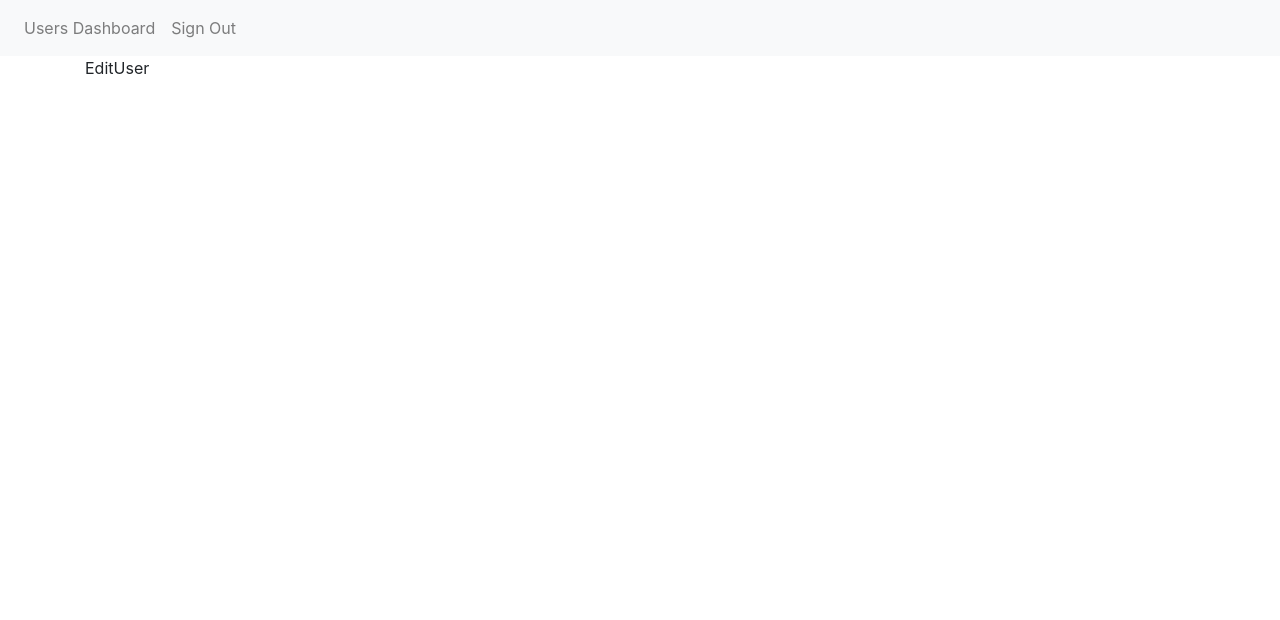
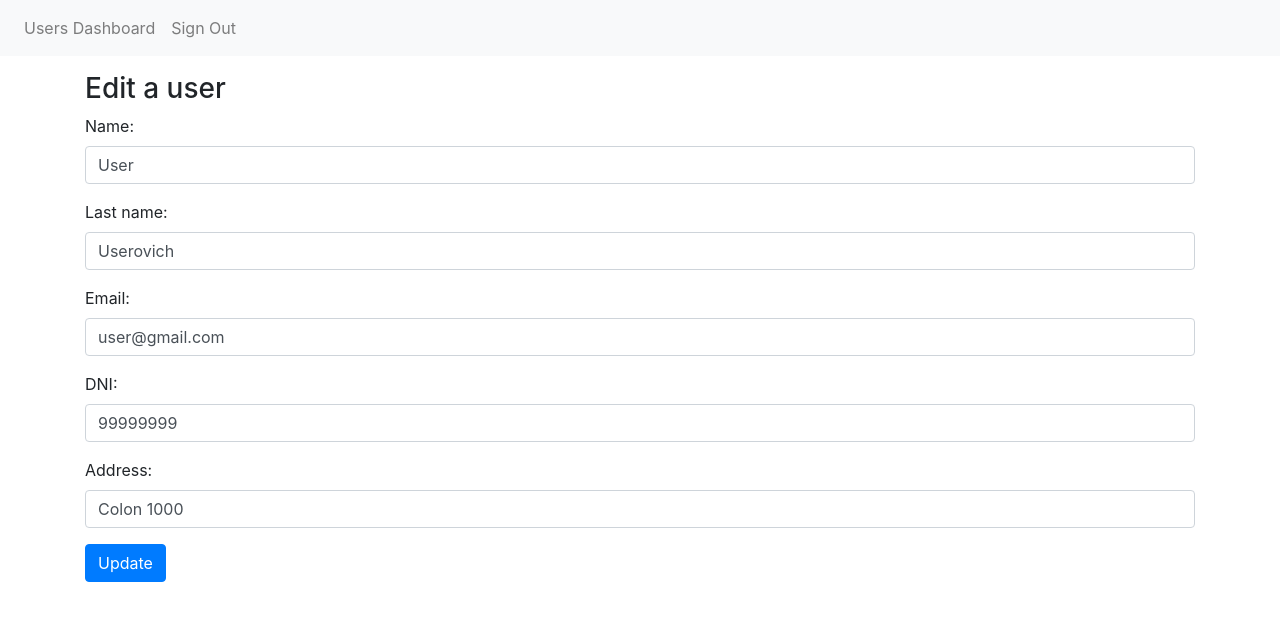
Before and after one commit to yuliya-sharapa/login-challenge, a React (Create React App) app: page /edit/1 in a window 1280 px wide. Shown: the top 620 px of the page. Built offline with nearby package versions, Linux system fonts and the light colour scheme.

Commit message:
add edit user template, add react icons

```diff
--- a/package.json
+++ b/package.json
@@ -11,6 +11,7 @@
     "react": "^17.0.1",
     "react-dom": "^17.0.1",
     "react-hook-form": "^6.14.2",
+    "react-icons": "^4.1.0",
     "react-router-dom": "^5.2.0",
     "react-scripts": "4.0.1",
     "web-vitals": "^0.2.4",
--- /dev/null
+++ b/src/components/EditForm.js
@@ -0,0 +1,94 @@
+import React from 'react';
+import {useForm} from 'react-hook-form'
+import {useHistory} from 'react-router-dom';
+//import {yupResolver} from '@hookform/resolvers/yup';
+//import {UserLoginSchema} from '../validations/UserValidation';
+
+export const EditForm = ({user, onSubmit}) => {
+
+    const {register, handleSubmit} = useForm({
+        defaultValues: {
+            name: user.name,
+            last_name: user.last_name,
+            email: user.email,
+            dni: user.dni,
+            address: user.address,
+        }
+    });
+    const history = useHistory();
+
+    const submitHandler = handleSubmit((data)=>{
+        onSubmit(data);
+        history.push('/');
+    });
+
+    return (
+        <form onSubmit={submitHandler}>
+
+            <div className="form-group">
+                <label htmlFor="name">Name:</label>
+                <input
+                    className="form-control"
+                    ref={register }
+                    id="name"
+                    name="name"
+                    type="text"
+                />
+            {/* {errors.email && <small class="form-text text-muted">{errors.email.message}</small>} */}
+            </div>
+
+            <div className="form-group">
+            <label htmlFor="last_name">Last name: </label>
+            <input
+                className="form-control"
+                ref={register}
+                id="last_name"
+                name="last_name"
+                type="text"
+            />
+            {/* {errors.password && <small class="form-text text-muted">{errors.password.message}</small>} */}
+            </div>
+
+            <div className="form-group">
+            <label htmlFor="email">Email: </label>
+            <input
+                className="form-control"
+                ref={register}
+                id="email"
+                name="email"
+                type="text"
+            />
+            {/* {errors.password && <small class="form-text text-muted">{errors.password.message}</small>} */}
+            </div>
+
+            <div className="form-group">
+            <label htmlFor="dni">DNI: </label>
+            <input
+                className="form-control"
+                ref={register}
+                id="dni"
+                name="dni"
+                type="text"
+            />
+            {/* {errors.password && <small class="form-text text-muted">{errors.password.message}</small>} */}
+            </div>
+
+
+            <div className="form-group">
+            <label htmlFor="address">Address: </label>
+            <input
+                className="form-control"
+                ref={register}
+                id="address"
+                name="address"
+                type="text"
+            />
+            {/* {errors.password && <small class="form-text text-muted">{errors.password.message}</small>} */}
+            </div>
+
+            <div className="form-group">
+            <button type="submit" className="btn btn-primary">Update</button>
+            </div>
+            </form>
+    )
+}
--- a/src/components/EditUser.js
+++ b/src/components/EditUser.js
@@ -1,5 +1,32 @@
-import React from 'react';
+import React, {useState, useEffect} from "react";
+import {EditForm} from './EditForm'
 
 export const EditUser = () => {
-    return <div className=" container">EditUser</div>
-}
+
+  const [user, setUserData] = useState();
+
+  useEffect(()=>{
+      setUserData({
+        id: "0",
+        name: "User",
+        last_name: "Userovich",
+        email: "user@gmail.com",
+        dni: "99999999",
+        address: "Colon 1000",
+      })
+  }, []);
+
+  const onSubmit = (data) => {
+    alert(JSON.stringify(data))
+  }
+
+  return user ? (
+    <div className="container">
+      <div className="mt-3">
+        <h3>Edit a user</h3>
+        <EditForm user={user} onSubmit={onSubmit} />
+      </div>
+    </div> ) : (
+      <div>Loading...</div>
+    );
+};
--- a/src/components/UserList.js
+++ b/src/components/UserList.js
@@ -1,5 +1,7 @@
 import React, {useState, useEffect} from 'react';
 import { Link } from 'react-router-dom';
+import { FiEdit, FiTrash2, FiBarChart2 } from "react-icons/fi";
+
 
 export const UserList = () => {
     const [items, setItems] = useState([]);
@@ -7,7 +9,7 @@ export const UserList = () => {
     useEffect(()=>{
         setItems([
             {
-                is: "0",
+                id: "0",
                 name: "User",
                 last_name: "Userovich",
                 email: "user@gmail.com",
@@ -16,7 +18,7 @@ export const UserList = () => {
                 address: "Colon 1000",
             },
             {
-                is: "1",
+                id: "1",
                 name: "User1",
                 last_name: "Userovich1",
                 email: "user1@gmail.com",
@@ -24,7 +26,7 @@ export const UserList = () => {
                 created_at: "20-20-21",
                 address: "Colon 1001",
             },{
-                is: "2",
+                id: "2",
                 name: "User2",
                 last_name: "Userovich2",
                 email: "user2@gmail.com",
@@ -74,9 +76,9 @@ export const UserList = () => {
                         {user.address}
                       </td>
                       <td>
-                        <Link to={`/edit`}>Edit </Link>
-                        <Link to={`/`}>Delete </Link>
-                        <Link to={`/`}>Statistics </Link>
+                        <Link to={`/edit/${user.id}`}> <FiEdit /> </Link>
+                        <Link to={`/`}> <FiTrash2 /> </Link>
+                        <Link to={`/`}> <FiBarChart2/> </Link>
                       </td>
                     </tr>
                   ))
```
Also changed, not shown: 2 other files (tests, documents, lock files or other folders).
